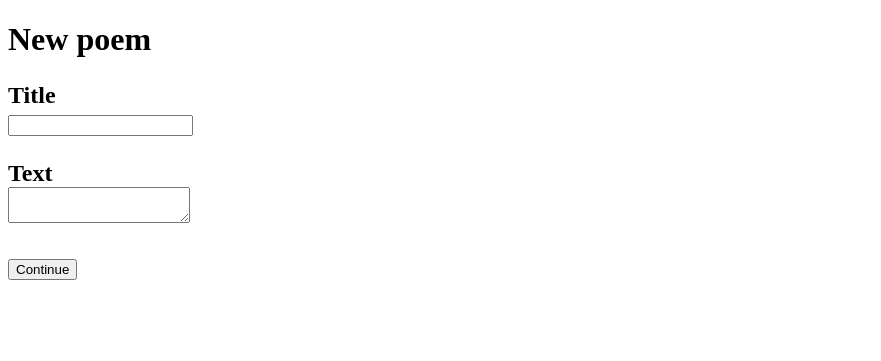
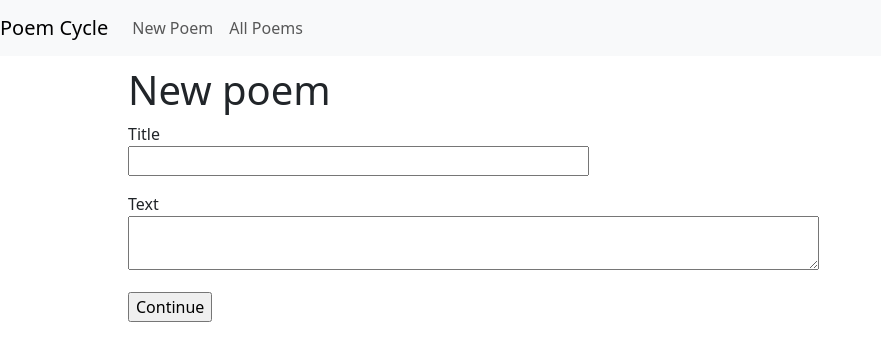
Before and after one commit to lizheym/abstract-poetry, a Rails app: page /poems/new in a window 1280 px wide. Shown: the top 361 px of the page, without its empty margins (0-881 px from the left). Run offline with Rails 7, Linux system fonts and the light colour scheme; style sheets or scripts are compiled from the project's sources; some libraries are stand-ins or nearby versions.

Commit message:
Add nav bar, bootstrap, and show poems page

```diff
--- a/abstract-poetry/app/assets/stylesheets/application.css
+++ b/abstract-poetry/app/assets/stylesheets/application.scss
@@ -13,3 +13,5 @@
  *= require_tree .
  *= require_self
  */
+
+ @import "bootstrap";
--- a/abstract-poetry/app/assets/stylesheets/poems.scss
+++ b/abstract-poetry/app/assets/stylesheets/poems.scss
@@ -1,3 +1,20 @@
 // Place all the styles related to the Poems controller here.
 // They will automatically be included in application.css.
 // You can use Sass (SCSS) here: http://sass-lang.com/
+
+.margin-10 {
+  margin-top: 10px;
+  margin-left: 10%;
+}
+
+.width-40 {
+  width: 40%;
+}
+
+.width-60 {
+  width: 60%;
+}
+
+.height-40 {
+  height: 40%;
+}
--- a/abstract-poetry/app/controllers/poems_controller.rb
+++ b/abstract-poetry/app/controllers/poems_controller.rb
@@ -2,6 +2,10 @@ require 'rubygems'
 require 'engtagger'
 
 class PoemsController < ApplicationController
+  def index
+    @poems = Poem.all
+  end
+
   def new
     @poem = Poem.new
   end
@@ -15,12 +19,22 @@ class PoemsController < ApplicationController
 
   def show
     @poem = Poem.find(params[:id])
+
+    redirect_to "/poems"
+  end
+
+  def delete
+    @poem = Poem.find(params[:poem_id])
+    @poem.destroy
+
+    redirect_to poems_path
   end
 
   def cycle
     @poem = Poem.find(params[:poem_id])
     @cycle_num = params[:count]
 
+    if @poem.text.presence
       tgr = EngTagger.new
       raw_text = @poem.text
       tagged = tgr.add_tags(raw_text)
@@ -30,6 +44,7 @@ class PoemsController < ApplicationController
       text_with_nouns_cycled = _replace_placeholders_with_nouns(with_placeholders, cycled_nouns)
 
       @poem.update(:text => text_with_nouns_cycled)
+    end
 
     redirect_to @poem
   end
--- /dev/null
+++ b/abstract-poetry/app/views/poems/_nav.html.erb
@@ -0,0 +1,9 @@
+<nav class="navbar navbar-expand-lg navbar-light bg-light">
+  <a class="navbar-brand" href="/poems">Poem Cycle</a>
+  <div class="collapse navbar-collapse" id="navbarNavAltMarkup">
+    <div class="navbar-nav">
+      <a class="nav-item nav-link" href="/poems/new">New Poem</a>
+      <a class="nav-item nav-link" href="/poems">All Poems</a>
+    </div>
+  </div>
+</nav>
--- a/abstract-poetry/app/views/poems/new.html.erb
+++ b/abstract-poetry/app/views/poems/new.html.erb
@@ -1,17 +1,22 @@
-<h1>New poem<h2>
+<%= render "nav" %>
 
+<div class="margin-10">
+  <h1>New poem</h1>
   <%= form_for @poem do |form| %>
+    <div class="width-80">
       <p>
         <%= form.label :title %><br>
-    <%= form.text_field :title %>
+        <%= form.text_field :title, :class => "width-40" %>
       </p>
 
       <p>
         <%= form.label :text %><br>
-    <%= form.text_area :text %>
+        <%= form.text_area :text, :class => "width-60 height-40" %>
       </p>
 
       <p>
         <%= form.submit "Continue" %>
       </p>
+    </div>
   <% end %>
+</div>
--- a/abstract-poetry/config/routes.rb
+++ b/abstract-poetry/config/routes.rb
@@ -1,9 +1,11 @@
 Rails.application.routes.draw do
   resources :poems do
+    get "index"
     get "new"
     post "create"
     get "show"
     post "cycle"
+    get "delete"
   end
 
   root 'poems#new'
```
Also changed, not shown: abstract-poetry/app/views/poems/index.html.erb (added, +21 -0 lines), abstract-poetry/app/views/poems/show.html.erb (+6 -5 lines), abstract-poetry/Gemfile, abstract-poetry/Gemfile.lock. Lines whose indentation alone changed are shown as unchanged.
